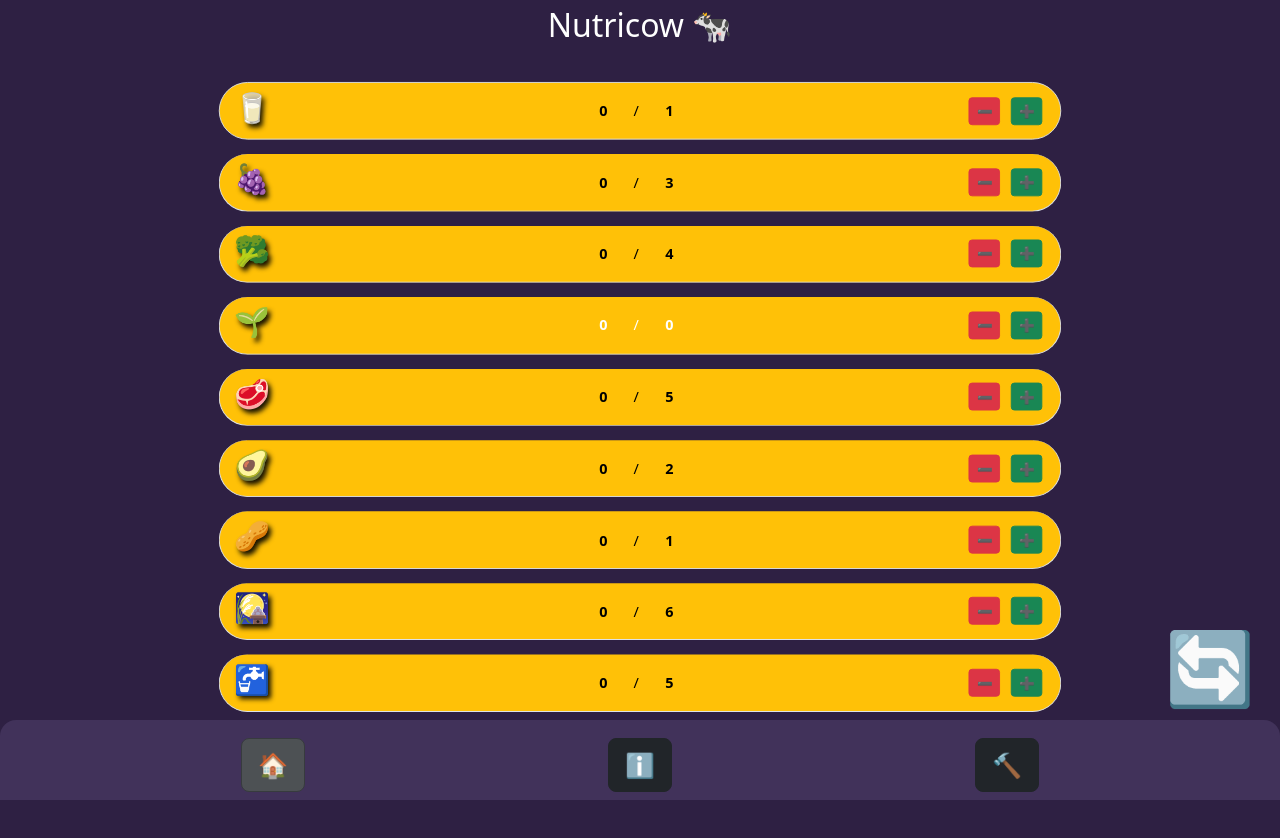
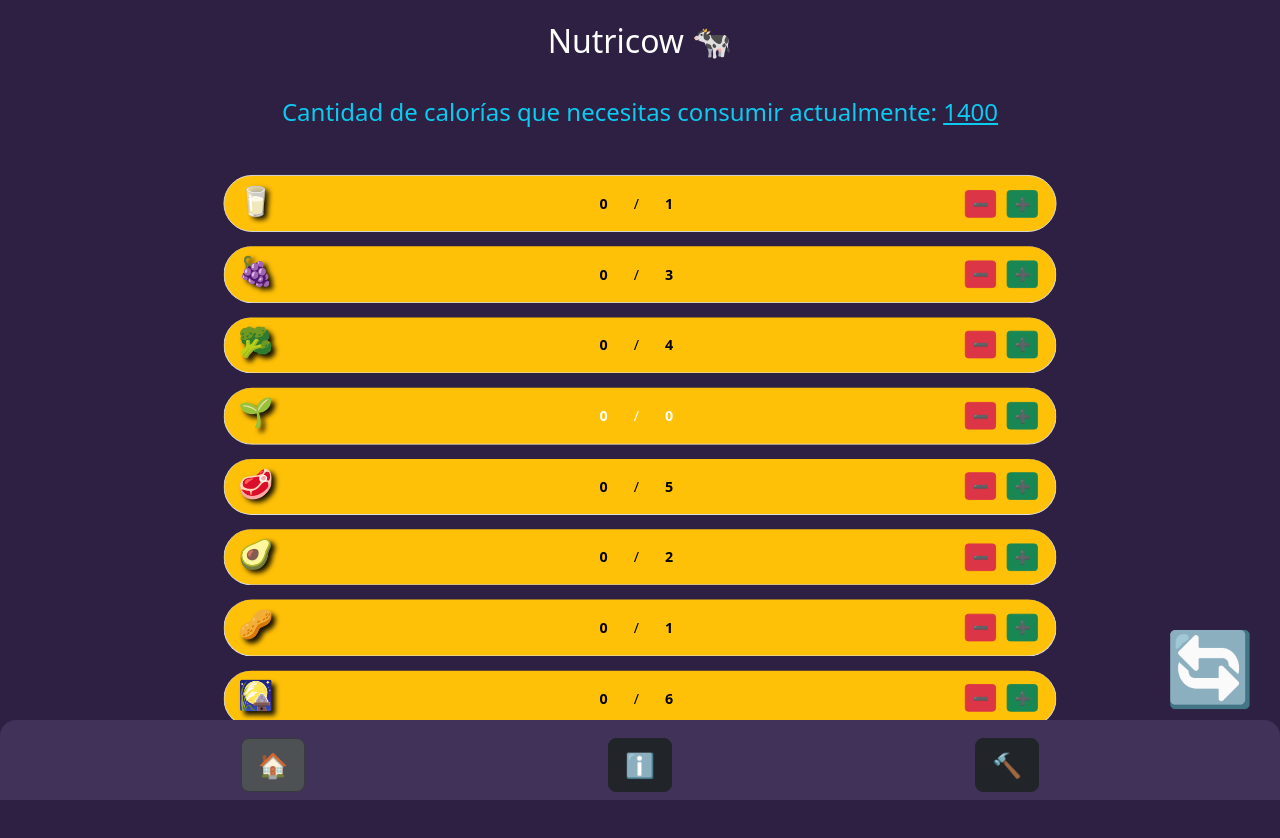
Before and after one commit to abrilBjarano/Nutricow-V1, an Angular app: page /nutricow/home in a window 1280 px wide. Shown: the top 838 px of the page. Before the commit the page ends 800 px from the top, so only its background shows below. Built offline with nearby package versions, Linux system fonts and the light colour scheme.

Commit message:
header modified

```diff
--- a/src/app/nutricow/components/categories/categories.component.css
+++ b/src/app/nutricow/components/categories/categories.component.css
@@ -1,5 +1,5 @@
 .zoom-out {
-  transform: scale(.9);
+  transform: scale(.89);
   transform-origin: top center;
 }
 
--- a/src/app/nutricow/pages/info-page/info-page.component.html
+++ b/src/app/nutricow/pages/info-page/info-page.component.html
@@ -1,6 +1,4 @@
 <div class="container">
-
-  <shared-kcal></shared-kcal>
 
   <ng-container *ngFor="let title of titles; let i = index">
     <div class="container">
--- a/src/app/nutricow/pages/landing-page/landing-page.component.html
+++ b/src/app/nutricow/pages/landing-page/landing-page.component.html
@@ -1,5 +1,6 @@
+<shared-kcal class="container mb-3"></shared-kcal>
+
 <nutricow-categories></nutricow-categories>
-
 
 <shared-fixed-button
   [emoji]="emojiButton"
--- a/src/app/shared/components/header/header.component.html
+++ b/src/app/shared/components/header/header.component.html
@@ -1,5 +1,5 @@
 <!-- Button trigger modal -->
-<div class="container">
+<div class="container mt-3">
   <div class="row">
     <div class="col-12 d-flex justify-content-center">
       <button type="button" class="btn btn-link text-decoration-none btn-custom" data-bs-toggle="modal" data-bs-target="#exampleModal">
--- a/src/app/shared/components/kcal/kcal.component.html
+++ b/src/app/shared/components/kcal/kcal.component.html
@@ -1,5 +1,5 @@
-<div class="d-flex justify-content-center">
-  <h4 class="text-warning">
+<div class="d-flex justify-content-center container mb-3">
+  <h4 class="text-info">
 
 
     Cantidad de calorías que necesitas consumir actualmente:
```
